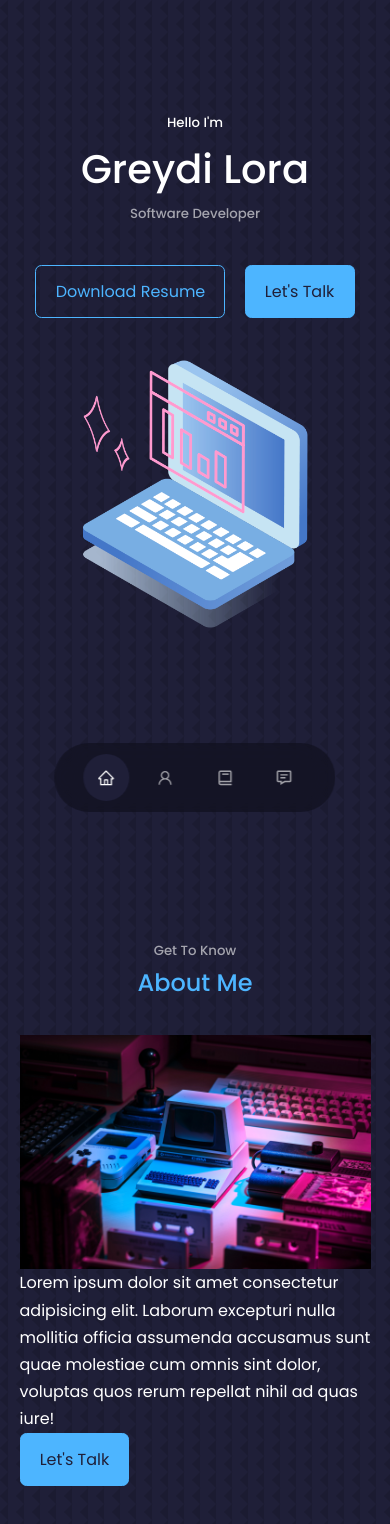
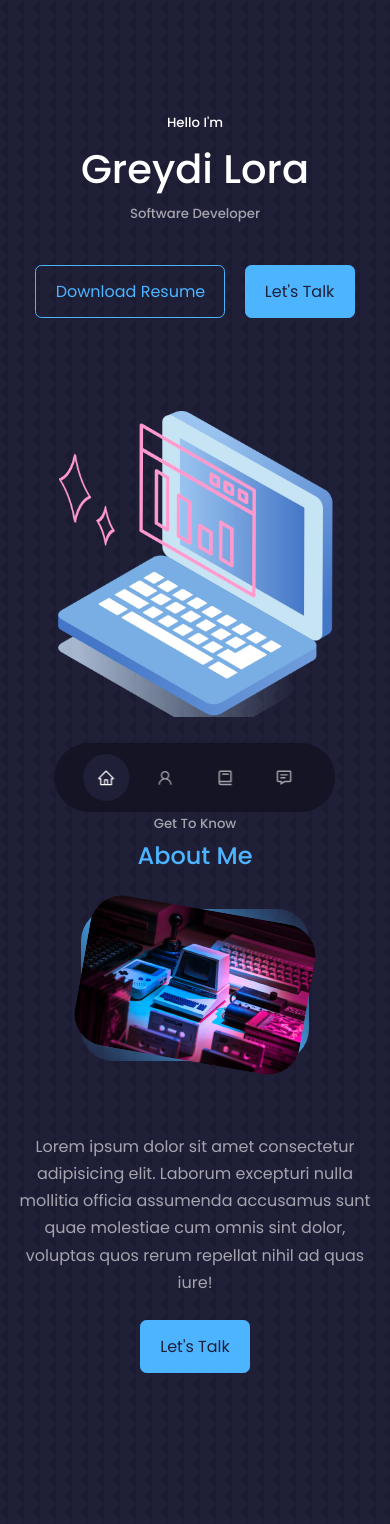
Before and after one commit to idygre/portfolio-website, a React (Create React App) app: page / in a window 390 px wide. Shown: the top 1524 px of the page. Built offline with nearby package versions, Linux system fonts and the light colour scheme.

Commit message:
Edits to header and about files

```diff
--- a/src/components/about/About.jsx
+++ b/src/components/about/About.jsx
@@ -10,7 +10,7 @@ const About = () => {
 
       <div className="container about__container">
         <div className="about__me">
-          <div>
+          <div className="about__me-image">
             <img src={aboutImg} alt="" />
           </div>
         </div>
--- a/src/components/about/about.css
+++ b/src/components/about/about.css
@@ -0,0 +1,67 @@
+.about__container {
+  display: grid;
+  grid-template-columns: 35% 50%;
+  gap: 15%;
+}
+
+.about__me {
+  width: 100%;
+  border-radius: 2rem;
+  background: linear-gradient(
+    45deg,
+    transparent,
+    var(--color-primary),
+    transparent
+  );
+  display: grid;
+  place-items: center;
+}
+
+.about__me-image {
+  border-radius: 2rem;
+  overflow: hidden;
+  transform: rotate(10deg);
+  transition: var(--transition);
+}
+
+.about__me-image:hover {
+  transform: rotate(0);
+}
+
+.about__content p {
+  margin: 2rem 0 2.6rem;
+  color: var(--color-light);
+}
+
+/* Media Queries (medium Devices) */
+@media screen and (max-width: 1024px) {
+  .about__container {
+    grid-template-columns: 1fr;
+    gap: 0;
+  }
+
+  .about__me {
+    width: 50%;
+    margin: 2rem auto 4rem;
+  }
+
+  .about__content p {
+    margin: 1rem 0 1.5rem;
+  }
+}
+
+/* Media Queries (Small Devices) */
+@media screen and (max-width: 600px) {
+  .about__me {
+    width: 65%;
+    margin: 0 auto 3rem;
+  }
+
+  .about__content {
+    text-align: center;
+  }
+
+  .about__content p {
+    margin: 1.5rem 0;
+  }
+}
--- a/src/components/header/Header.jsx
+++ b/src/components/header/Header.jsx
@@ -15,7 +15,7 @@ const Header = () => {
         <HeaderSocials />
 
         <div className="me">
-          <img src={Laptop} alt="" />
+          <img src={Laptop} alt="me" />
         </div>
 
         <a href="#contact" className="scroll__down">
--- a/src/components/header/header.css
+++ b/src/components/header/header.css
@@ -1,5 +1,5 @@
 header {
-  height: 100vh;
+  height: 85vh;
   padding-top: 7rem;
   overflow: hidden;
 }
@@ -39,13 +39,13 @@ header {
 /*------Header Image------*/
 .me {
   /* background: linear-gradient(var(--color-primary), transparent); */
-  width: 22rem;
-  height: 30rem;
+  width: 28rem;
+  height: 38rem;
   position: absolute;
-  left: calc(50% - 11rem); /* 50% the length minus half the width */
-  margin-top: 1rem;
+  left: calc(50% - 14rem); /* 50% the length minus half the width */
+  margin-top: 5rem;
   overflow: hidden;
-  padding: 1rem 2rem 1rem 2rem;
+  padding: 1rem 1.5rem 1.5rem 1.5rem;
 }
 
 /*------Scroll Down-----*/
@@ -61,18 +61,28 @@ header {
 /* Media Queries (Medium Devices) */
 @media screen and (max-width: 1024px) {
   header {
-    height: 68vh;
+    height: 85vh;
   }
 }
 
 /* Media Queries (Small Devices) */
 @media screen and (max-width: 600px) {
   header {
-    height: 100vh;
+    height: 85vh;
+  }
+
+  .me {
+    width: 22rem;
+    height: 30rem;
+    position: absolute;
+    left: calc(50% - 11rem); /* 50% the length minus half the width */
+    margin-top: 5rem;
+    overflow: hidden;
+    padding: 0;
+  }
+
+  .header__socials,
+  .scroll__down {
+    display: none;
   }
 }
-
-.header__socials,
-.scroll__down {
-  display: none;
-}
```
